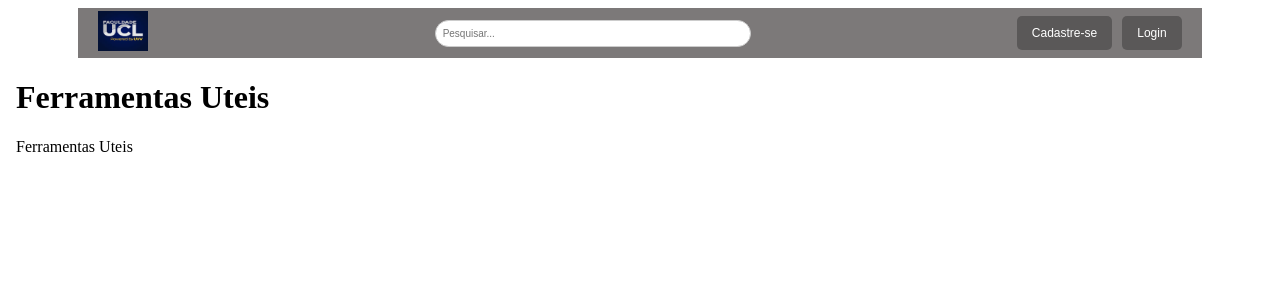
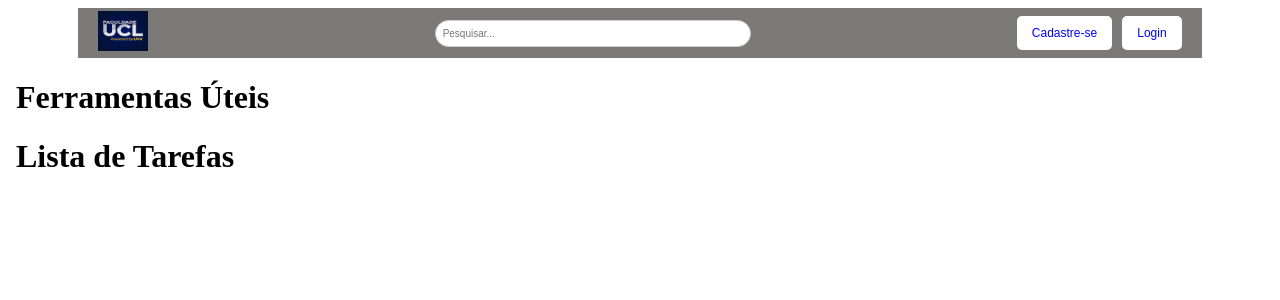
Before and after one commit to Matheus-Emanoel-Souza/Jornada-Alura, an Angular app in the folder ClassScore/Front-end/interface/: page / in a window 1280 px wide. Shown: the top 300 px of the page. Built offline with nearby package versions, Linux system fonts and the light colour scheme.

Commit message:
Comentada as tentativas de fazer igual ao vídeo.

```diff
--- a/ClassScore/Front-end/interface/src/app/app.component.css
+++ b/ClassScore/Front-end/interface/src/app/app.component.css
@@ -10,8 +10,6 @@
   margin: 0 auto; /* Centraliza a barra horizontalmente dentro do contêiner pai, definindo margens automáticas à esquerda e à direita */
   box-sizing: border-box; /* Inclui o padding e a borda no cálculo da largura e altura total do elemento, para evitar que o tamanho total exceda a largura definida */
 }
-
-
 
 .barra img {
   width: 50px;
@@ -36,8 +34,8 @@
 .barra .botoes button {
   padding: 10px 15px;
   font-size: 12px;
-  background-color: #5a5858;
-  color: white;
+  background-color: #ffffff;
+  color: rgb(0, 4, 243);
   border: none;
   border-radius: 5px;
   cursor: pointer;
@@ -46,3 +44,7 @@
 .barra .botoes button:hover {
   background-color: #444242;
 }
+
+.h1{
+  align-items: center;
+}
--- a/ClassScore/Front-end/interface/src/app/app.component.html
+++ b/ClassScore/Front-end/interface/src/app/app.component.html
@@ -1,3 +1,4 @@
+
 <!DOCTYPE html>
 <html>
   <head>
@@ -20,9 +21,12 @@
         <button>Login</button>
       </div>
     </div>
-  </body>
-  <body>
- <h1>Ferramentas Uteis</h1>
- <p>Ferramentas Uteis<p>
+
+    <!-- Conteúdo Adicional -->
+    <h1>Ferramentas Úteis</h1>
+    <h1>Lista de Tarefas</h1>
+    <!-- <ul>
+      <li *Ngforof="let todo of todos">{{ todo.title }}</li>  Tentativa de implantar ideias do angular!! Falhei.
+    </ul> -->
   </body>
 </html>
--- a/ClassScore/Front-end/interface/src/app/app.component.ts
+++ b/ClassScore/Front-end/interface/src/app/app.component.ts
@@ -1,4 +1,5 @@
 import { Component } from '@angular/core';
+import { Title } from '@angular/platform-browser';
 import { RouterOutlet } from '@angular/router';
 
 @Component({
@@ -11,5 +12,11 @@ import { RouterOutlet } from '@angular/router';
 
 export class AppComponent {
   title = 'CLASS SORCE';
-  public todos: any[] = [];
+
+  // Declare a variável todos e inicialize com valores
+  public todos = [
+    { title: 'Tarefa 1' },
+    { title: 'Tarefa 2' },
+    { title: 'Tarefa 3' }
+  ];
 }
```
Also changed, not shown: ClassScore/Front-end/interface/public/Background.jpg (added).
